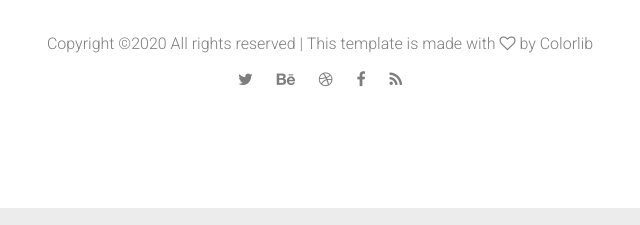
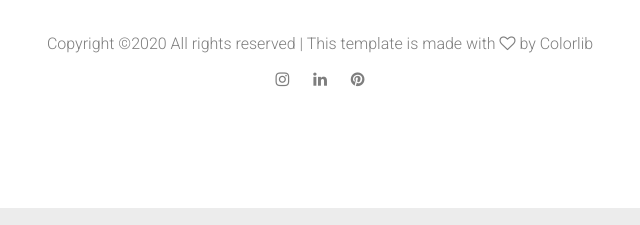
Before and after one commit to kartkees/PFonline, a plain HTML site: page blog.html in a window 1280 px wide. Shown: the part 2067-2292 px from the top of the page, 320-960 px from the left. Drawn offline with Linux system fonts and the light colour scheme.

Commit message:
social links overal

```diff
--- a/blog.html
+++ b/blog.html
@@ -230,20 +230,14 @@ Copyright &copy;<script>document.write(new Date().getFullYear());</script> All r
 <!-- Link back to Colorlib can't be removed. Template is licensed under CC BY 3.0. -->
                         </li>
                         <li class="social-footer">
-                            <a href="#">
-                                <span class="fa fa-twitter"></span>
+                            <a href="https://www.instagram.com/kartkees/" target="_blank">
+                                <span class="fa fa-instagram"></span>
                             </a>
-                            <a href="#">
-                                <span class="fa fa-behance"></span>
+                            <a href="https://www.linkedin.com/in/kayleigh-ferron-93582b84/" target="_blank">
+                                <span class="fa fa-linkedin"></span>
                             </a>
-                            <a href="#">
-                                <span class="fa fa-dribbble"></span>
-                            </a>
-                            <a href="#">
-                                <span class="fa fa-facebook"></span>
-                            </a>
-                            <a href="#">
-                                <span class="fa fa-rss"></span>
+                            <a href="https://nl.pinterest.com/kayleighferron/" target="_blank">
+                                <span class="fa fa-pinterest"></span>
                             </a>
                         </li>
                     </ul>
```
Also changed, not shown: about.html (+6 -12 lines), contact-map.html (+6 -12 lines), contact.html (+6 -12 lines), index.html (+3 -3 lines), more.html (+6 -12 lines), single-portfolio.html (+6 -12 lines), single.html (+6 -12 lines), story.html (+6 -12 lines).
